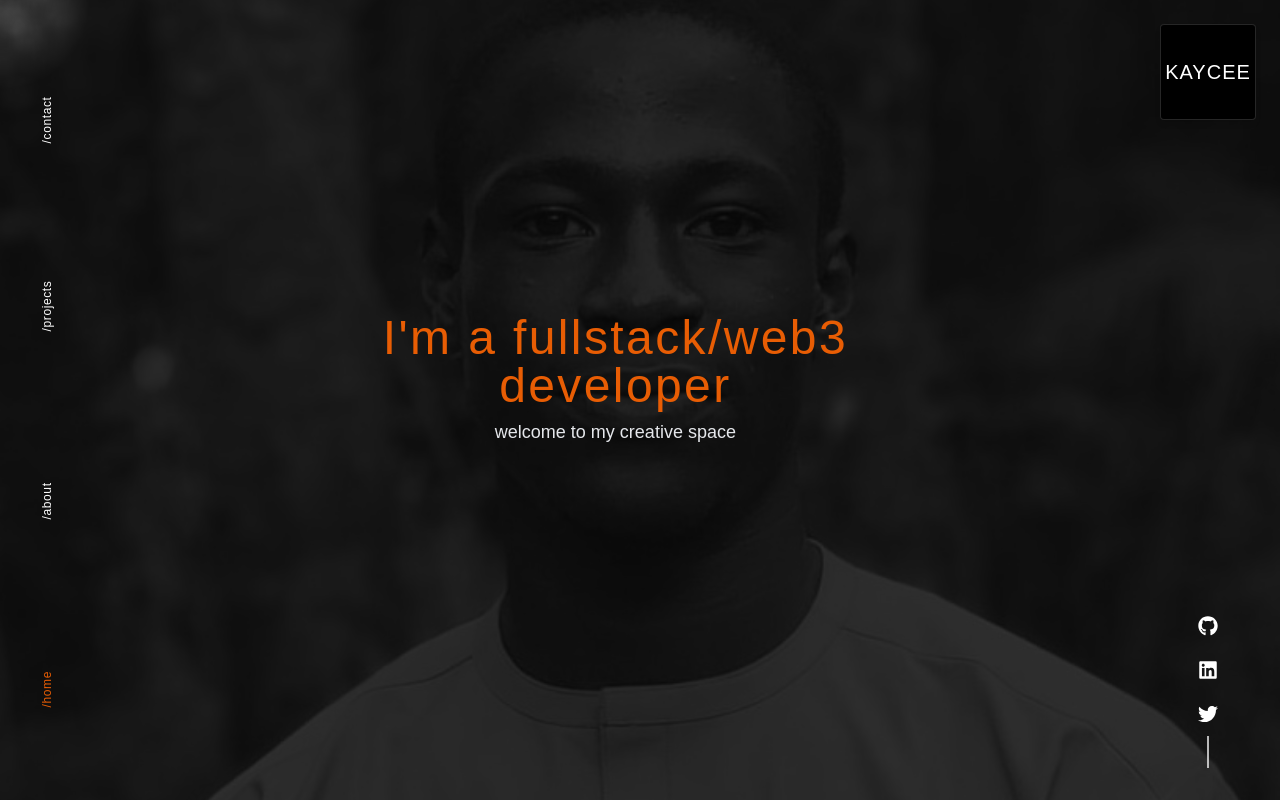
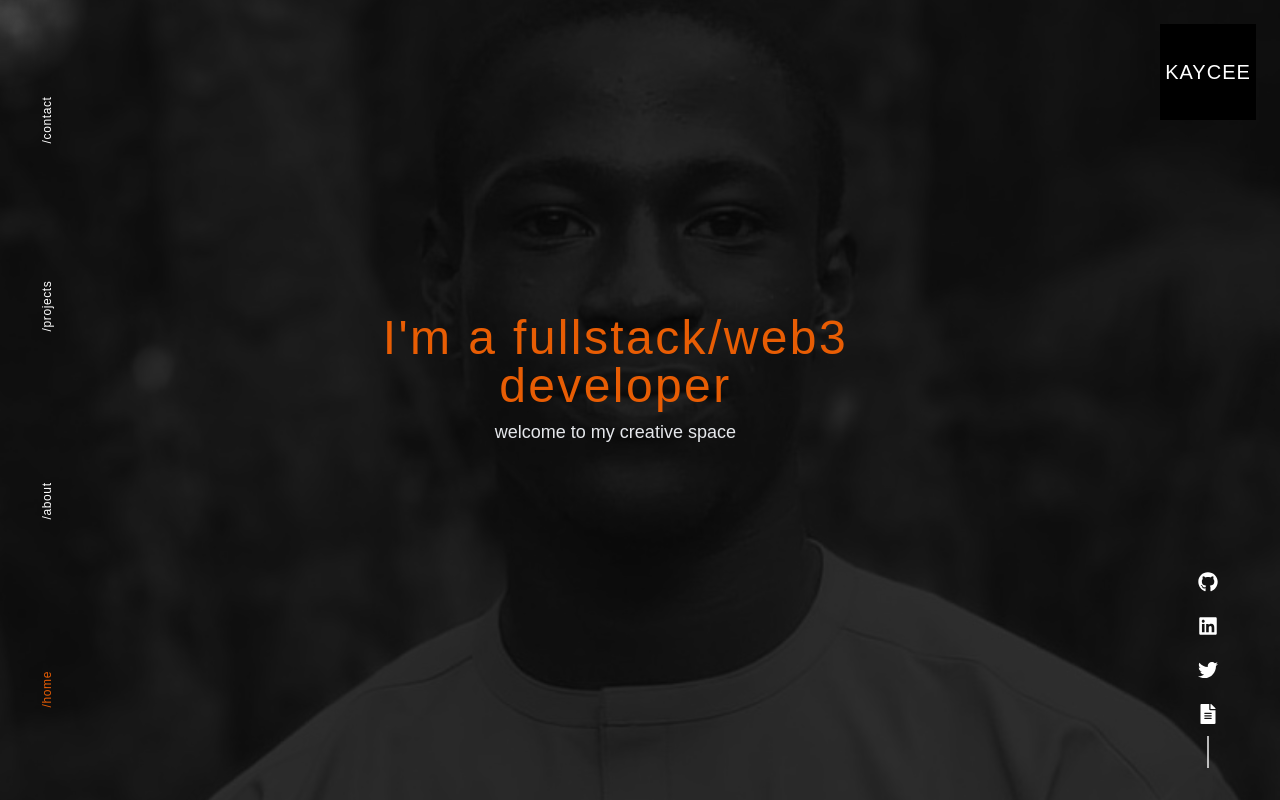
Before and after one commit to Kaycee276/Kelechukwu-Izuaba, a Next.js app: page / in a window 1280 px wide. Built offline with nearby package versions, Linux system fonts and the light colour scheme; a web font is replaced by a local one.

Commit message:
feat: add Google Docs CV link to social icons

```diff
--- a/src/components/Logo.tsx
+++ b/src/components/Logo.tsx
@@ -1,6 +1,6 @@
 const Logo = () => {
   return (
-		<div className="p-1 sm:p-2.5 md:p-3 w-12 h-12 sm:w-18 sm:h-18 md:w-24 md:h-24 flex items-center justify-center bg-black border border-white/15 rounded-sm shadow-md overflow-hidden">
+    <div className="p-1 sm:p-2.5 md:p-3 w-12 h-12 sm:w-18 sm:h-18 md:w-24 md:h-24 flex items-center justify-center bg-black overflow-hidden">
       <p className="text-[10px] sm:text-base md:text-xl text-white font-extrabold tracking-wider uppercase text-center leading-none">
         kaycee
       </p>
--- a/src/components/Socials.tsx
+++ b/src/components/Socials.tsx
@@ -1,5 +1,5 @@
 import React from "react";
-import { FaGithub, FaLinkedin, FaTwitter } from "react-icons/fa";
+import { FaGithub, FaLinkedin, FaTwitter, FaFileAlt } from "react-icons/fa";
 
 export interface SocialLink {
 	name: string;
@@ -23,6 +23,11 @@ const socials: SocialLink[] = [
 		url: "https://x.com/kc_deblocksmith",
 		icon: <FaTwitter className="text-sm sm:text-lg md:text-xl" />,
 	},
+	{
+		name: "CV / Resume",
+		url: "https://docs.google.com/document/d/1c0acDeoCnhHPdQUknvOdlBjG2Ka4uGTjT3YnJuJdGQg/edit?usp=sharing",
+		icon: <FaFileAlt className="text-sm sm:text-lg md:text-xl" />,
+	},
 ];
 
 export default function Socials({ horizontal = false }: { horizontal?: boolean }) {
@@ -35,6 +40,7 @@ export default function Socials({ horizontal = false }: { horizontal?: boolean }
 							href={social.url}
 							target="_blank"
 							rel="noopener noreferrer"
+							title={social.name}
 							className="text-white hover:text-[#e85d04] transition-colors"
 						>
 							{social.icon}
```
Lines whose indentation alone changed are shown as unchanged.
